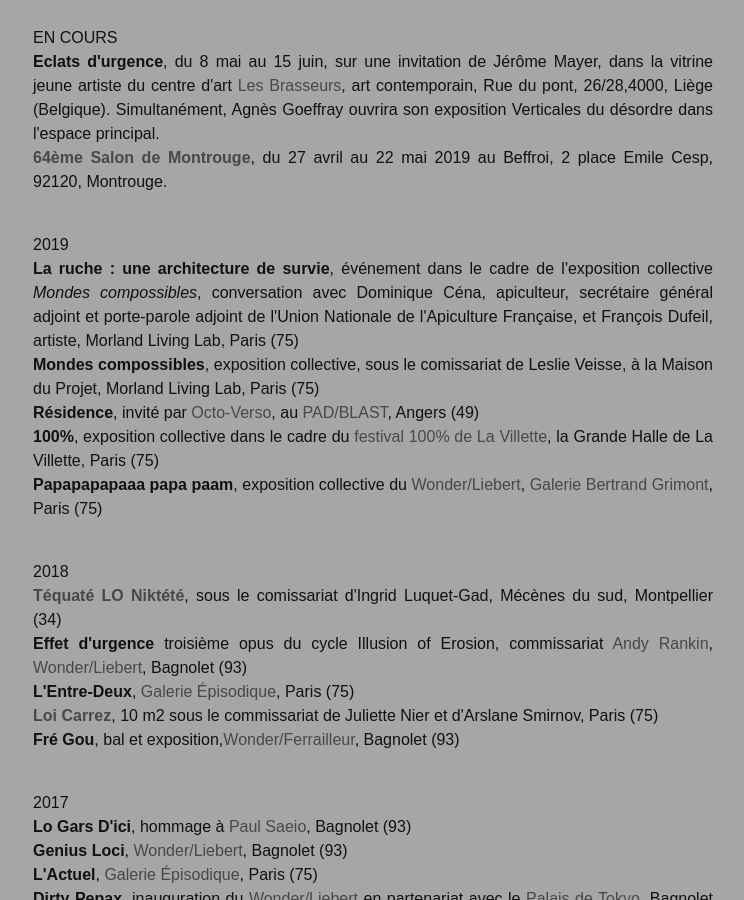
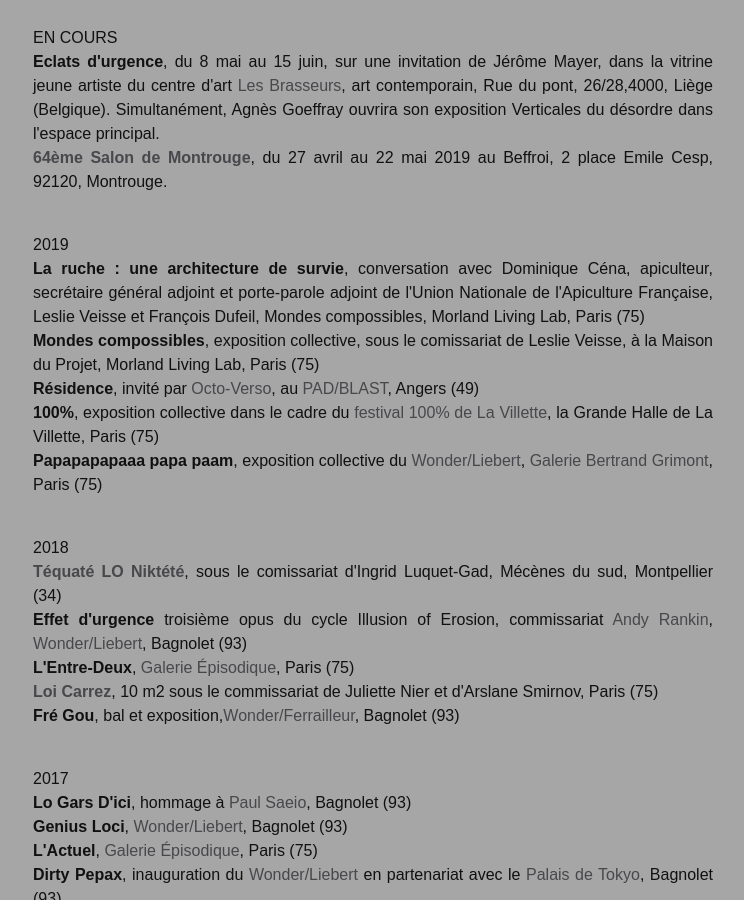
Before and after one commit to Mariecie/Mariecie.github.io, a Jekyll site: the page built from Expositions.md, in a window 1280 px wide and 900 px high, scrolled down 387 px. Shown: the whole window, without its empty margins (267-1011 px from the left). Built offline with Jekyll 4.4.1, drawn with Linux system fonts in a browser that asks for light colours.

Commit message:
2 vignettes

```diff
--- a/Expositions.md
+++ b/Expositions.md
@@ -7,14 +7,14 @@ permalink: /expositions/
 <p style="text-align:justify">
 <br />
 EN COURS
-<br><span style="font-weight: bold;">Eclats d'urgence</span>, du 8 mai au 15 juin, sur une invitation de Jérôme Mayer, dans la vitrine jeune artiste du centre d'art <a href="#" onclick='window.open("http://www.lesbrasseurs.org/");return false;'>Les Brasseurs</a>, art contemporain, Rue du pont, 26/28,4000, Liège (Belgique).
+<br><span style="font-weight: bold;">Eclats d'urgence</span>, du 8 mai au 15 juin, sur une invitation de Jérôme Mayer, dans la vitrine jeune artiste du centre d'art <a href="#" onclick='window.open("http://www.lesbrasseurs.org/p/francois-dufeil-fr.html");return false;'>Les Brasseurs</a>, art contemporain, Rue du pont, 26/28,4000, Liège (Belgique).
 Simultanément, Agnès Goeffray ouvrira son exposition Verticales du désordre dans l'espace principal.
 <br> <span style="font-weight: bold;"><a href="#" onclick='window.open("http://www.salondemontrouge.com/548-l-exposition-2019.htm");return false;'>64ème Salon de Montrouge</a></span>, du 27 avril au 22 mai 2019 au Beffroi, 2 place Emile Cesp, 92120, Montrouge.
 
 <p style="text-align:justify">
 <br />
 2019
-<br> <span style="font-weight: bold;">La ruche : une architecture de survie</span>, événement dans le cadre de l'exposition collective <span style="font-style: italic;">Mondes compossibles</span>, conversation avec Dominique Céna, apiculteur, secrétaire général adjoint et porte-parole adjoint de l'Union Nationale de l'Apiculture Française, et François Dufeil, artiste, Morland Living Lab, Paris (75)
+<br> <span style="font-weight: bold;">La ruche : une architecture de survie</span>, conversation avec Dominique Céna, apiculteur, secrétaire général adjoint et porte-parole adjoint de l'Union Nationale de l'Apiculture Française, Leslie Veisse et François Dufeil, Mondes compossibles, Morland Living Lab, Paris (75)
 <br> <span style="font-weight: bold;">Mondes compossibles</span>, exposition collective, sous le comissariat de Leslie Veisse, à la Maison du Projet, Morland Living Lab, Paris (75)
 <br><span style="font-weight: bold;">Résidence</span>, invité par <a href="#" onclick='window.open("https://www.facebook.com/octoverso/");return false;'>Octo-Verso</a>, au <a href="#" onclick='window.open("http://www.collectifblast.com/presentation/");return false;'>PAD/BLAST</a>, Angers (49)
 <br><span style="font-weight: bold;">100%</span>, exposition collective dans le cadre du <a href="#" onclick='window.open("https://lavillette.com/tag/festival-100_t113/1");return false;'> festival 100% de La Villette</a>, la Grande Halle de La Villette, Paris (75)
```
Also changed, not shown: _posts/2015-10-20-Le Vauban, mise en circulation.markdown (added, +17 -0 lines), _posts/2015-10-21-Eclats d'urgence.markdown (added, +29 -0 lines), contact.md (+2 -2 lines).
